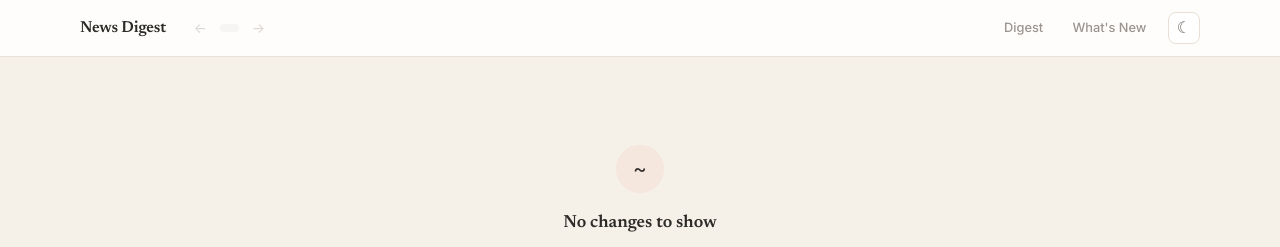
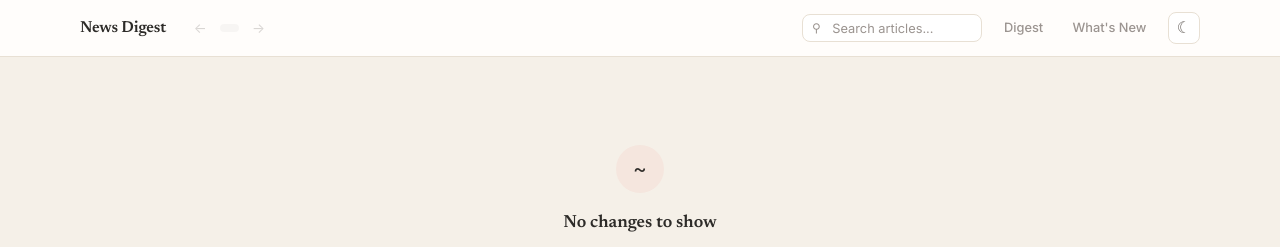
Before and after one commit to srimanokaran/news-digest, a Flask app: template templates/diff.html in a window 1280 px wide. Shown: the top 247 px of the page. Run offline with Flask 3, Linux system fonts and the light colour scheme; the template is opened without the code that fills it, so the values that code supplies are empty.

Commit message:
Add client-side search filtering for articles

```diff
--- a/templates/layout.html
+++ b/templates/layout.html
@@ -92,6 +92,22 @@
   .arrow.disabled { opacity: 0.25; pointer-events: none; }
 
   .nav-right { display: flex; align-items: center; gap: 0.5rem; }
+  .search-wrap {
+    position: relative;
+  }
+  .search-input {
+    width: 180px; padding: 0.35rem 0.7rem 0.35rem 1.8rem;
+    border-radius: 8px; border: 1px solid var(--border);
+    background: var(--bg-surface); color: var(--text-primary);
+    font-family: inherit; font-size: 0.8rem;
+    transition: all 0.15s ease; outline: none;
+  }
+  .search-input::placeholder { color: var(--text-tertiary); }
+  .search-input:focus { border-color: var(--accent); width: 220px; }
+  .search-icon {
+    position: absolute; left: 0.6rem; top: 50%; transform: translateY(-50%);
+    font-size: 0.75rem; color: var(--text-tertiary); pointer-events: none;
+  }
   .theme-toggle {
     display: inline-flex; align-items: center; justify-content: center;
     width: 32px; height: 32px; border-radius: 8px;
@@ -195,7 +211,7 @@
 
   /* ── Section groups inside grid ── */
   .section-group { margin-bottom: 1.75rem; }
-  .section-group.hidden { display: none; }
+  .section-group.hidden, .section-group.search-hidden-group { display: none; }
   .section-header {
     display: flex; align-items: center; gap: 0.6rem;
     margin-bottom: 0.85rem; padding-bottom: 0.5rem;
@@ -309,6 +325,7 @@
   .read-check:checked ~ .read-label { color: var(--accent); }
   .card.is-read { opacity: 0.55; }
   .card.is-read:hover { opacity: 0.8; }
+  .card.search-hidden { display: none; }
 
   /* ── Diff / What's New ── */
   .diff-content {
@@ -457,6 +474,10 @@
       </div>
     </div>
     <div class="nav-right">
+      <div class="search-wrap">
+        <span class="search-icon">&#9906;</span>
+        <input type="text" class="search-input" id="search-input" placeholder="Search articles...">
+      </div>
       <div class="nav-tabs">
         <a class="tab {{ 'active' if active_tab == 'digest' }}" href="/digest/{{ date }}">Digest</a>
         <a class="tab {{ 'active' if active_tab == 'diff' }}" href="/diff/{{ date }}">What's New</a>
@@ -625,6 +646,32 @@ document.addEventListener('DOMContentLoaded', function() {
   document.addEventListener('keydown', function(e) {
     if (e.key === 'Escape' && overlay.classList.contains('open')) closeModal();
   });
+
+  // Search
+  var searchInput = document.getElementById('search-input');
+  if (searchInput) {
+    var debounceTimer;
+    searchInput.addEventListener('input', function() {
+      clearTimeout(debounceTimer);
+      debounceTimer = setTimeout(function() {
+        var query = searchInput.value.toLowerCase().trim();
+        document.querySelectorAll('.card[data-title]').forEach(function(card) {
+          if (!query) {
+            card.classList.remove('search-hidden');
+          } else {
+            var text = (card.dataset.title + ' ' + card.dataset.summary).toLowerCase();
+            card.classList.toggle('search-hidden', text.indexOf(query) === -1);
+          }
+        });
+        // Hide sections where all cards are hidden
+        document.querySelectorAll('.section-group').forEach(function(group) {
+          var cards = group.querySelectorAll('.card[data-title]');
+          var allHidden = Array.from(cards).every(function(c) { return c.classList.contains('search-hidden'); });
+          group.classList.toggle('search-hidden-group', allHidden && cards.length > 0);
+        });
+      }, 150);
+    });
+  }
 });
 </script>
 </body>
```
